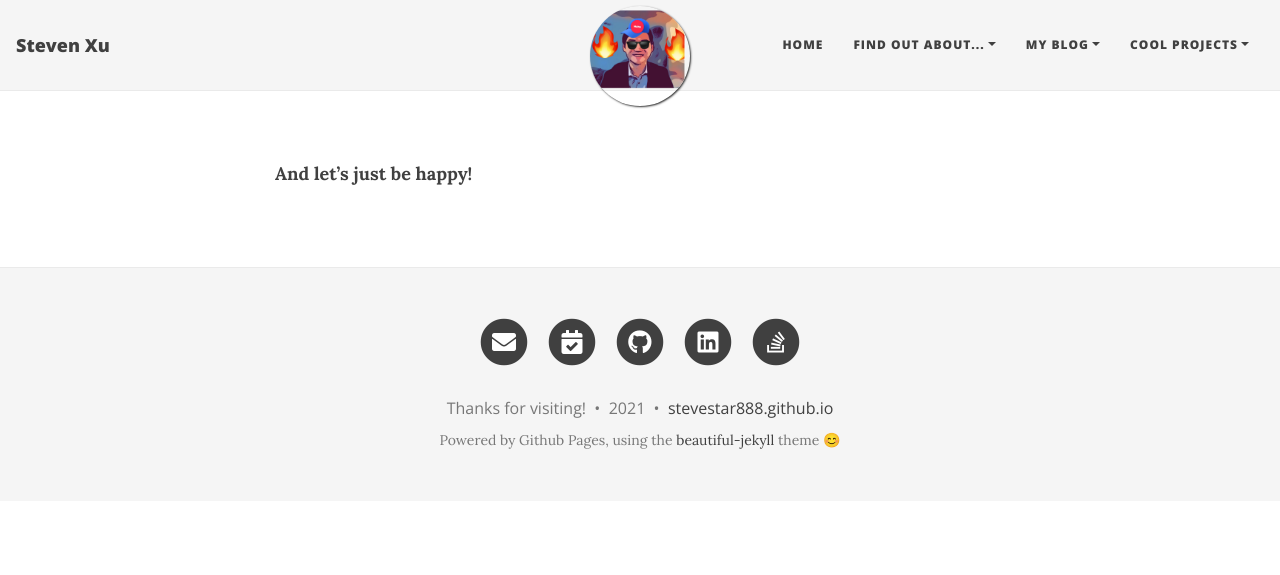
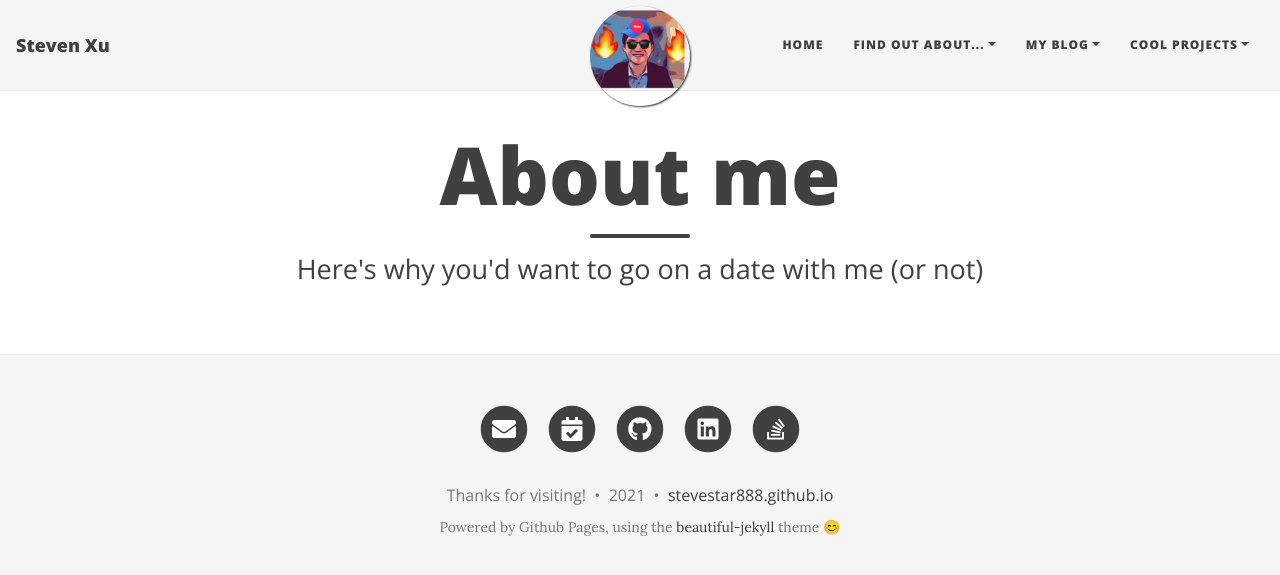
Before and after one commit to stevestar888/steven.github.io, a Jekyll site: the page built from learning.md, in a window 1280 px wide. Shown: the top 575 px of the page. Built offline with Jekyll 4.4.1, drawn with Linux system fonts in a browser that asks for light colours; nearby versions of some CDN libraries; our own code applies the rules of GitHub Pages for plain Markdown files.

Commit message:
Update learning.md

```diff
--- a/learning.md
+++ b/learning.md
@@ -1 +1,5 @@
-**And let's just be happy!**
+---
+layout: page
+title: About me
+subtitle: Here's why you'd want to go on a date with me (or not)
+---
```
